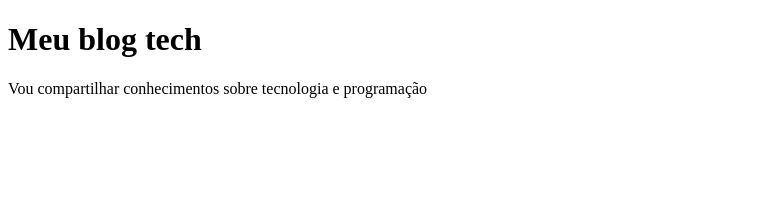
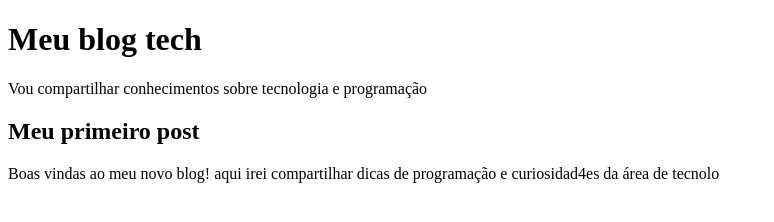
Before and after one commit to jpra-cmyk/Joao-pagina-web, a plain HTML site: page index.html in a window 1280 px wide. Shown: the whole page, without its empty margins (0-774 px from the left). Drawn offline with Linux system fonts and the light colour scheme.

Commit message:
meu novo blog

```diff
--- a/index.html
+++ b/index.html
@@ -9,5 +9,7 @@
 <body>
     <h1>Meu blog tech</h1>
     <p>Vou compartilhar conhecimentos sobre tecnologia e programação</p>
+    <h2>Meu primeiro post</h2>
+    <p>Boas vindas ao meu novo blog! aqui irei compartilhar dicas de programação e curiosidad4es da área de tecnolo</p>
 </body>
 </html>
```
